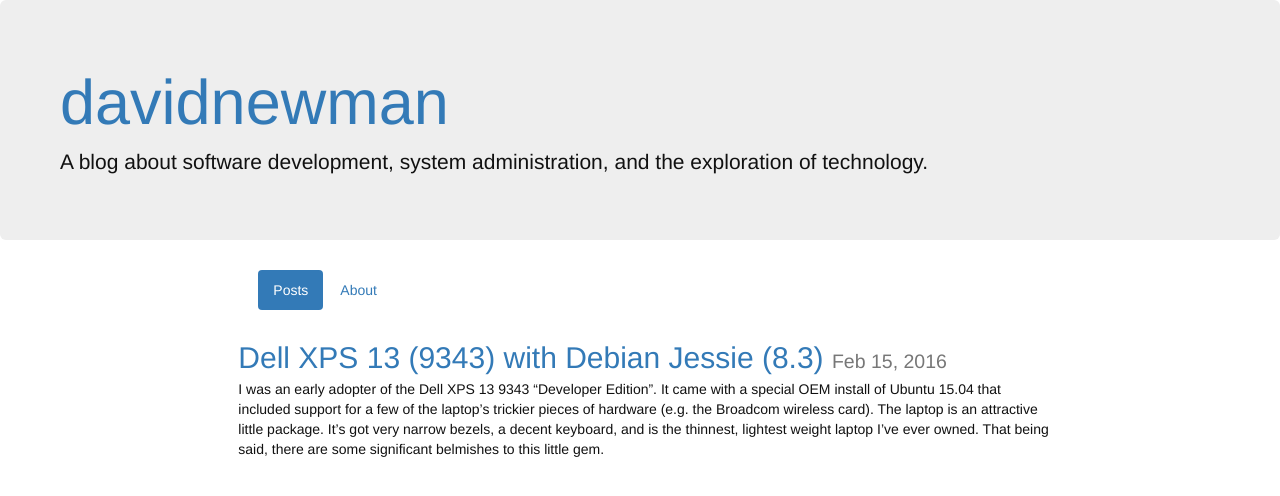
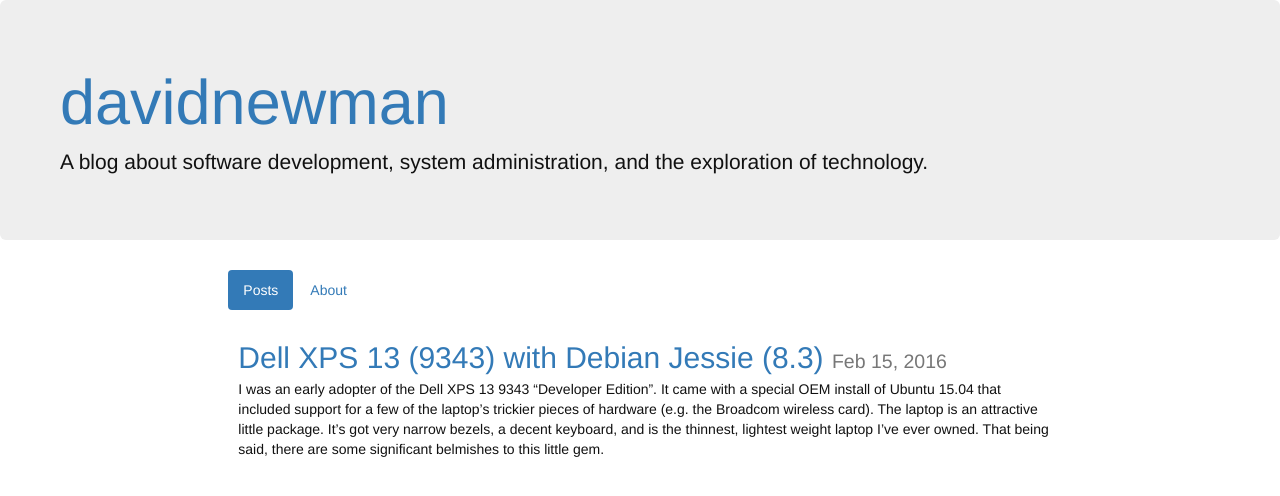
Before and after one commit to davidnewman/davidnewman.github.io, a Jekyll site: the page built from index.html, in a window 1280 px wide. Shown: the top 496 px of the page. Built offline with Jekyll 4.4.1, drawn with Linux system fonts in a browser that asks for light colours.

```diff
--- /dev/null
+++ b/_sass/site.scss
@@ -0,0 +1,3 @@
+ul, ol {
+	margin-left: 0;
+}
--- a/css/main.scss
+++ b/css/main.scss
@@ -42,8 +42,9 @@
 // Import partials from `sass_dir` (defaults to `_sass`)
 @import
 	"base",
+	"syntax-highlighting",
+	"layout",
         "bootstrap-sprockets",
         "bootstrap",
-	"syntax-highlighting",
-	"layout"
+	"site"
 ;
```
